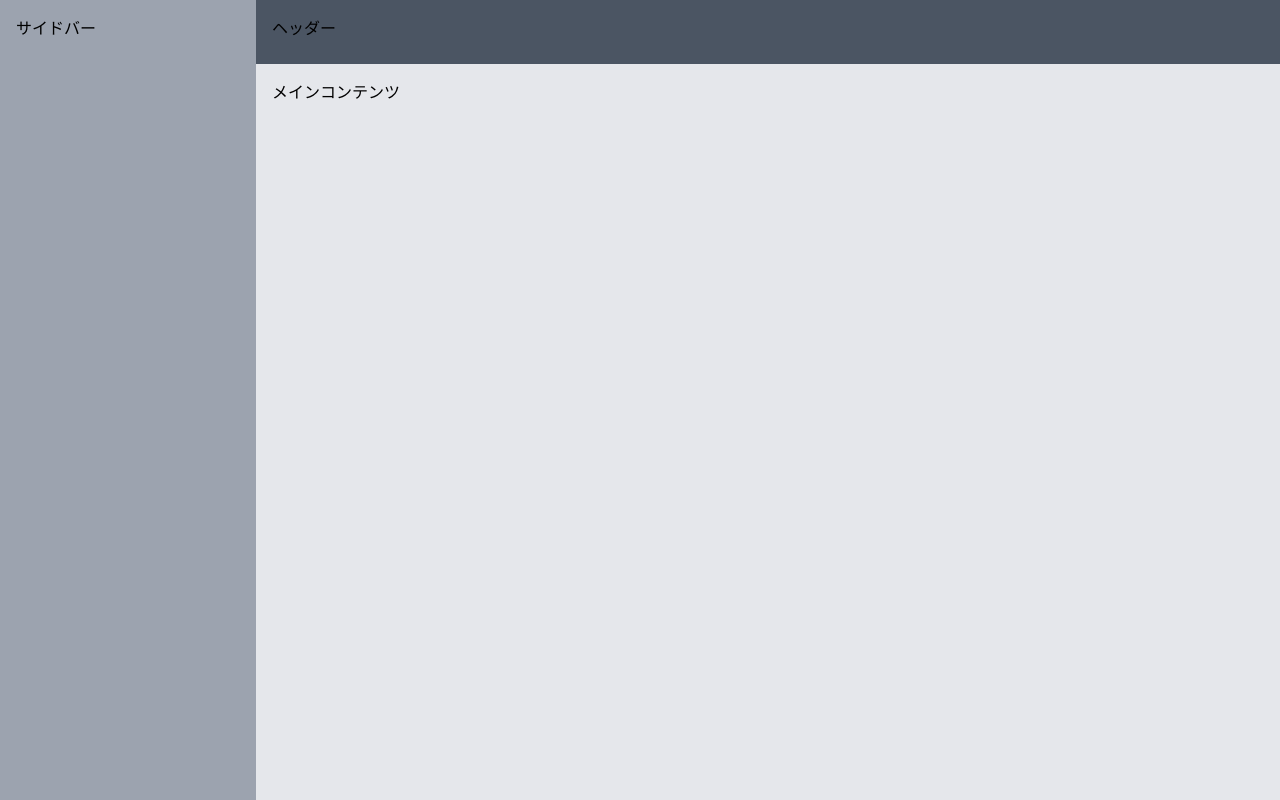
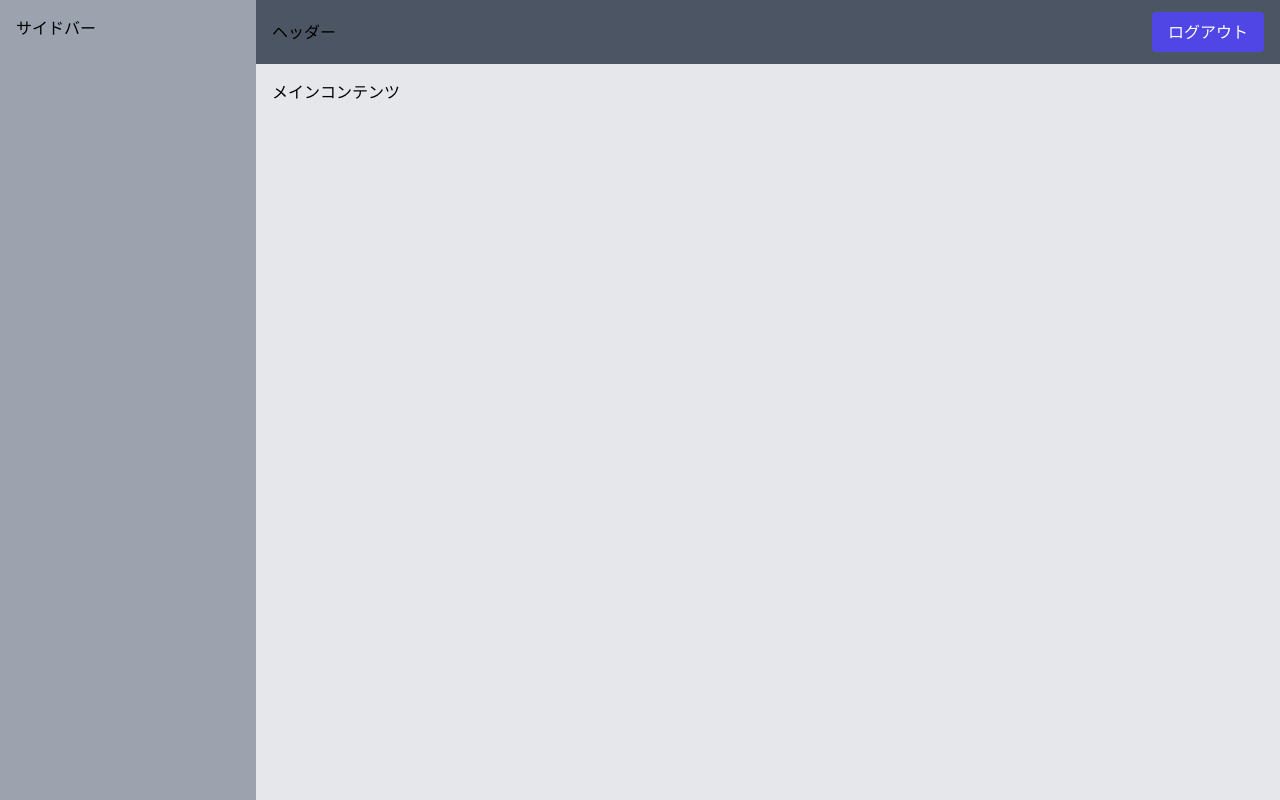
Before and after one commit to tukky-14/life-hub-links, a Next.js app: page /home in a window 1280 px wide. Built offline with nearby package versions, Linux system fonts and the light colour scheme.

Commit message:
ログアウトボタン追加

```diff
--- a/src/app/home/page.tsx
+++ b/src/app/home/page.tsx
@@ -1,9 +1,26 @@
+'use client';
+import { useRouter } from 'next/navigation';
+
 export default function Home() {
+    const router = useRouter();
+
+    const handleLogoutClick = () => {
+        router.push('/');
+    };
+
     return (
         <div className="flex h-screen">
             <div className="bg-sidebar w-64 p-4">サイドバー</div>
             <div className="flex-1 flex flex-col">
-                <div className="bg-header h-16 p-4">ヘッダー</div>
+                <div className="bg-header h-16 p-4 flex justify-between items-center">
+                    <h3>ヘッダー</h3>
+                    <button
+                        onClick={handleLogoutClick}
+                        className="px-4 py-2 bg-indigo-600 text-white rounded hover:bg-indigo-700 focus:outline-none focus:ring-2 focus:ring-indigo-500 focus:ring-opacity-50"
+                    >
+                        ログアウト
+                    </button>
+                </div>
                 <div className="bg-main flex-1 p-4">メインコンテンツ</div>
             </div>
         </div>
```
